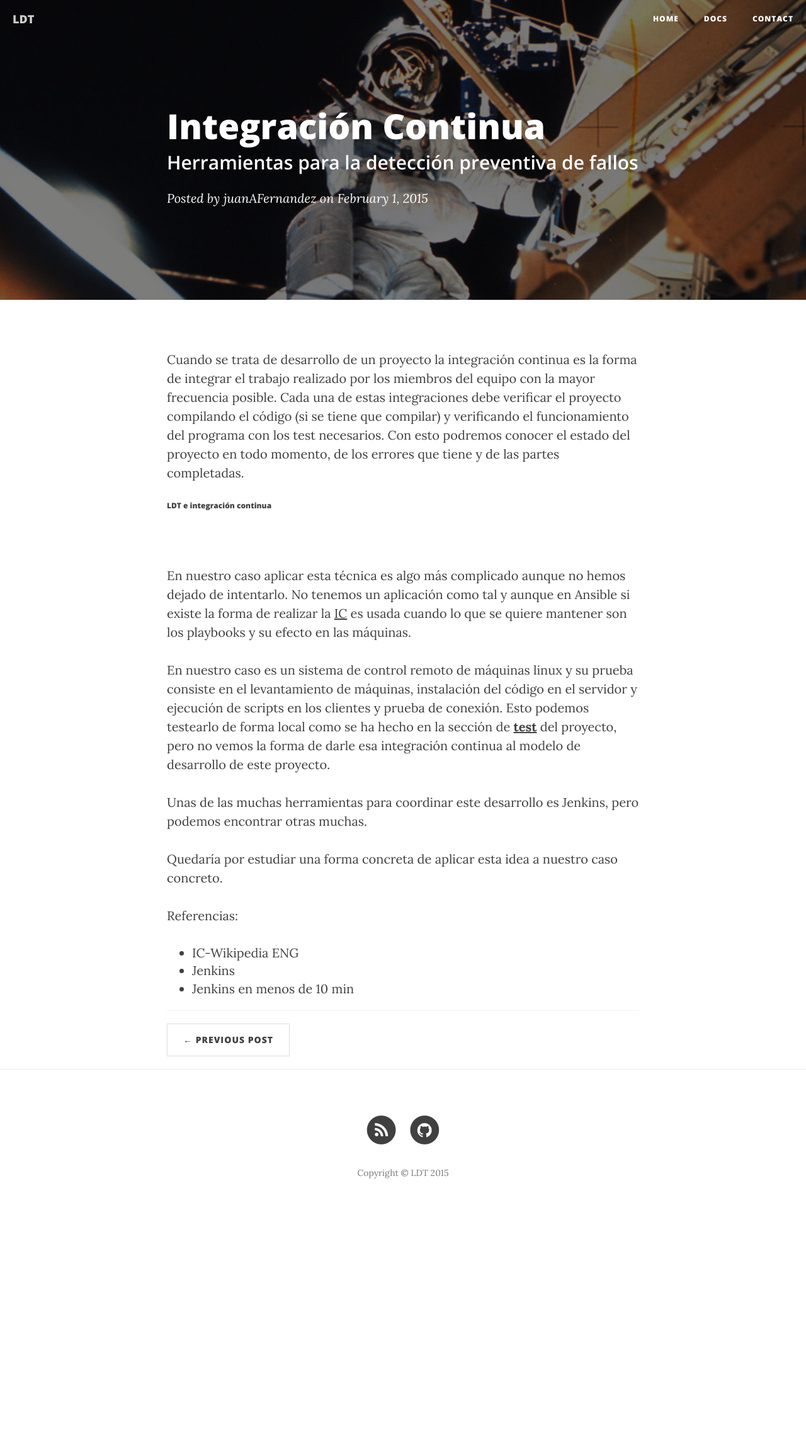
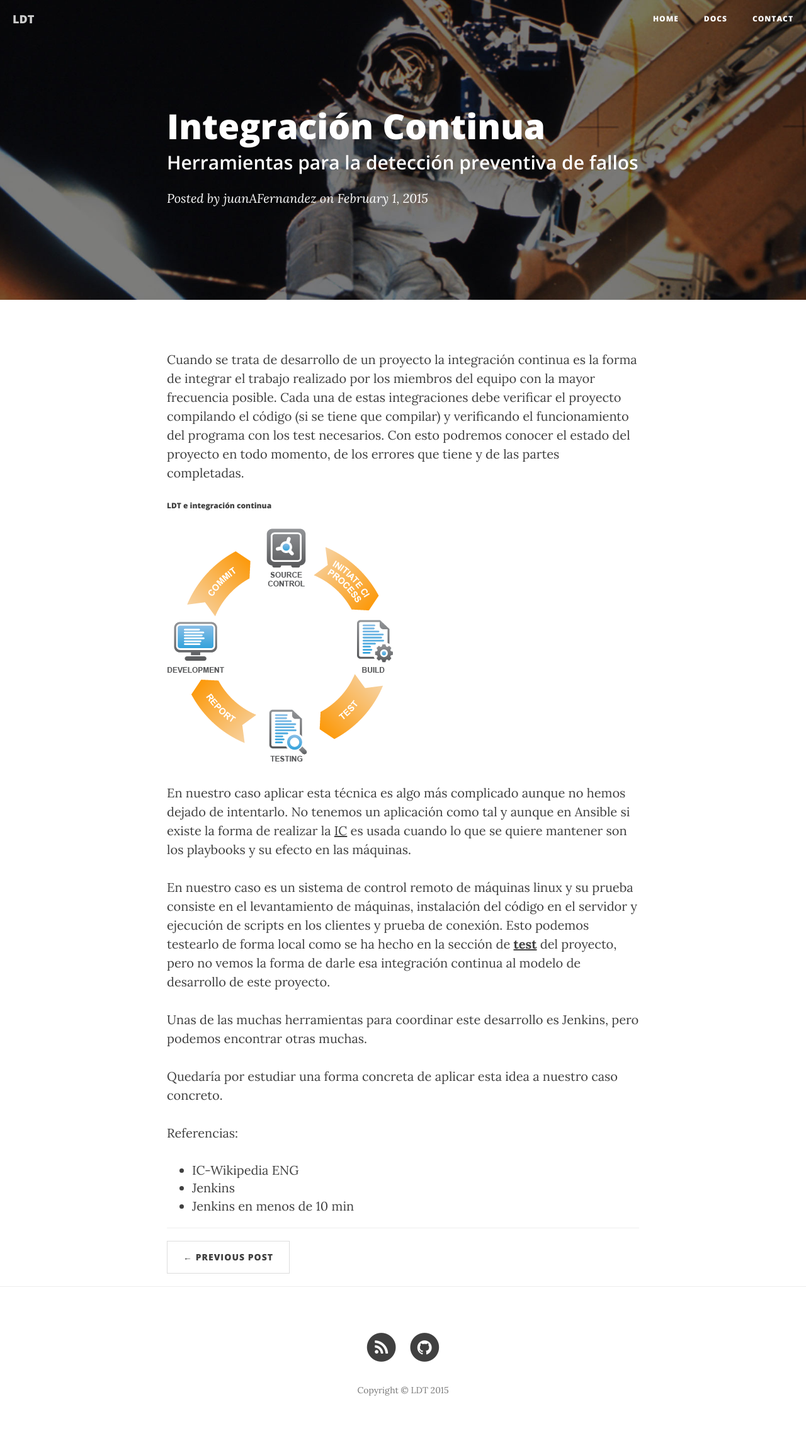
Before and after one commit to freelinuxdistrodeployed/LDT, a Jekyll site: the page built from _posts/2015-2-01-IC.md, in a window 1280 px wide. Shown: the whole page at 63% size. Built offline with Jekyll 4.4.1, drawn with Linux system fonts in a browser that asks for light colours; nearby versions of some CDN libraries; before the commit the page ends 1938 px from its top, so only the background shows below that.

Commit message:
Update 2015-2-01-IC.md

```diff
--- a/_posts/2015-2-01-IC.md
+++ b/_posts/2015-2-01-IC.md
@@ -11,7 +11,7 @@ Cuando se trata de desarrollo de un proyecto la integración continua es la form
 
 ######[LDT](https://github.com/freelinuxdistrodeployed/LDT) e integración continua
 
-![](img/ci.png)
+![]({{ site.url }}/img/ci.png)
 
 En nuestro caso aplicar esta técnica es algo más complicado aunque no hemos dejado de intentarlo. No tenemos un aplicación como tal y aunque en Ansible si existe la forma de realizar la [IC](http://www.ansible.com/continuous-delivery) es usada cuando lo que se quiere mantener son los playbooks y su efecto en las máquinas.
 
```
